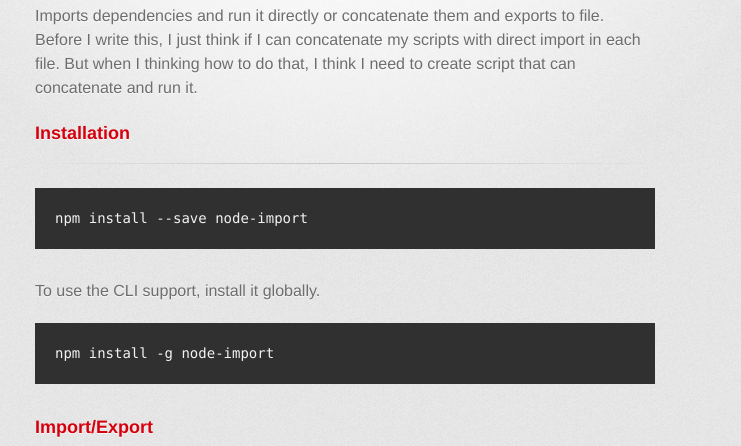
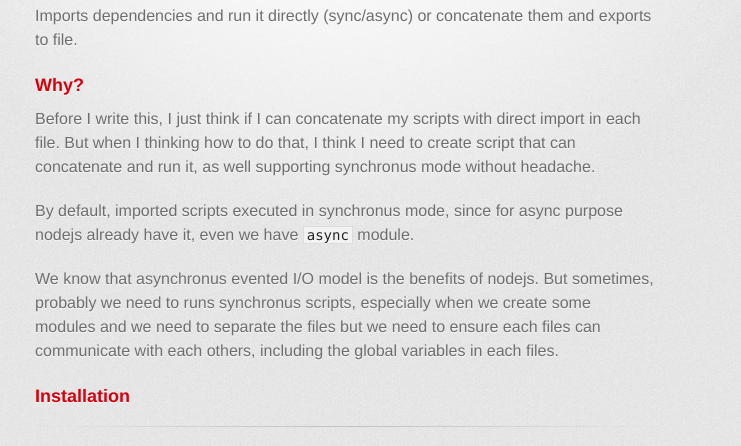
Before and after one commit to mahdaen/node-import, a plain HTML site: page index.html in a window 1280 px wide. Shown: the part 346-792 px from the top of the page, without its empty margins (295-1036 px from the left). Drawn offline with Linux system fonts and the light colour scheme; a web font is replaced by a local one.

```diff
--- a/index.html
+++ b/index.html
@@ -34,9 +34,22 @@
           <h1>
 <a id="nodejs-import" class="anchor" href="#nodejs-import" aria-hidden="true"><span class="octicon octicon-link"></span></a>NodeJS Import</h1>
 
-<p>Imports dependencies and run it directly or concatenate them and exports to file.
-Before I write this, I just think if I can concatenate my scripts with direct import in each file.
-But when I thinking how to do that, I think I need to create script that can concatenate and run it.</p>
+<p>Imports dependencies and run it directly (sync/async) or concatenate them and exports to file.</p>
+
+<h3>
+<a id="why" class="anchor" href="#why" aria-hidden="true"><span class="octicon octicon-link"></span></a><strong>Why?</strong>
+</h3>
+
+<p>Before I write this, I just think if I can concatenate my scripts with direct import in each file.
+But when I thinking how to do that, I think I need to create script that can concatenate and run it,
+as well supporting synchronus mode without headache.</p>
+
+<p>By default, imported scripts executed in synchronus mode, since for async purpose nodejs already have it,
+even we have <code>async</code> module.</p>
+
+<p>We know that asynchronus evented I/O model is the benefits of nodejs. But sometimes, probably we need to runs
+synchronus scripts, especially when we create some modules and we need to separate the files but we need
+to ensure each files can communicate with each others, including the global variables in each files.</p>
 
 <h3>
 <a id="installation" class="anchor" href="#installation" aria-hidden="true"><span class="octicon octicon-link"></span></a><strong>Installation</strong>
@@ -162,7 +175,7 @@
 <code>exec</code> Execute the imported scripts. Default <code>true</code>
 </li>
 <li>
-<code>sync</code> Execute the imported scripts in synchronus mode. Default <code>true</code>
+<code>async</code> Execute the imported scripts in async mode. Default <code>false</code>
 </li>
 <li>
 <code>export</code> Export imported scripts to file. Default <code>false</code>
@@ -226,6 +239,15 @@
 
 <pre><code>node-import -e -o test/out test/index.js
 </code></pre>
+
+<h2>
+<a id="release-history" class="anchor" href="#release-history" aria-hidden="true"><span class="octicon octicon-link"></span></a>Release History</h2>
+
+<ul>
+<li>2015-02-21        v0.1.3      "Fixing mistakes with <code>async</code> option."</li>
+<li>2015-02-21        v0.1.2      "Adding namespace support."</li>
+<li>2015-02-21        v0.1.1      "First release."</li>
+</ul>
         </section>
 
         <footer>
```
Also changed, not shown: params.json (+1 -1 lines).
